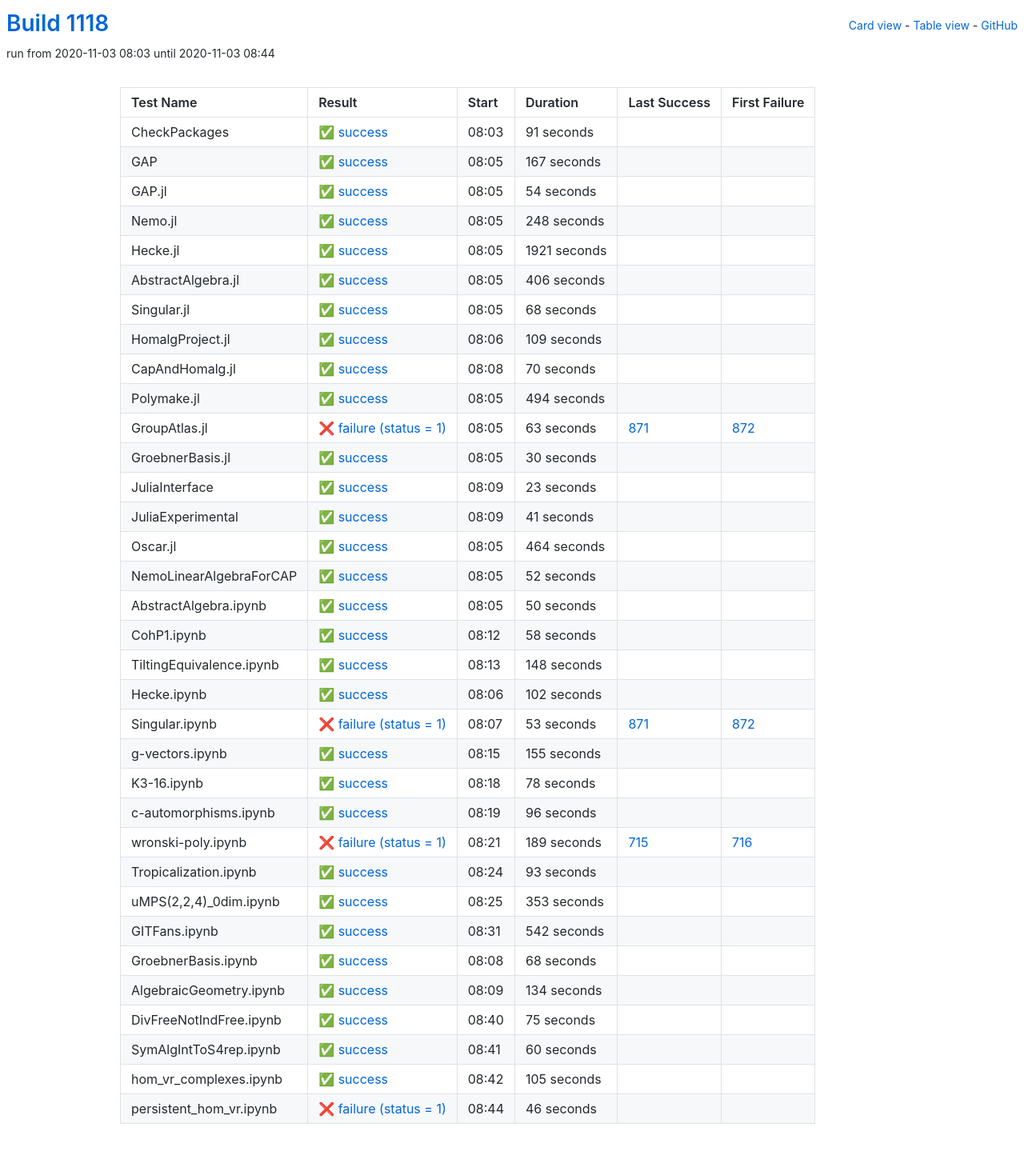
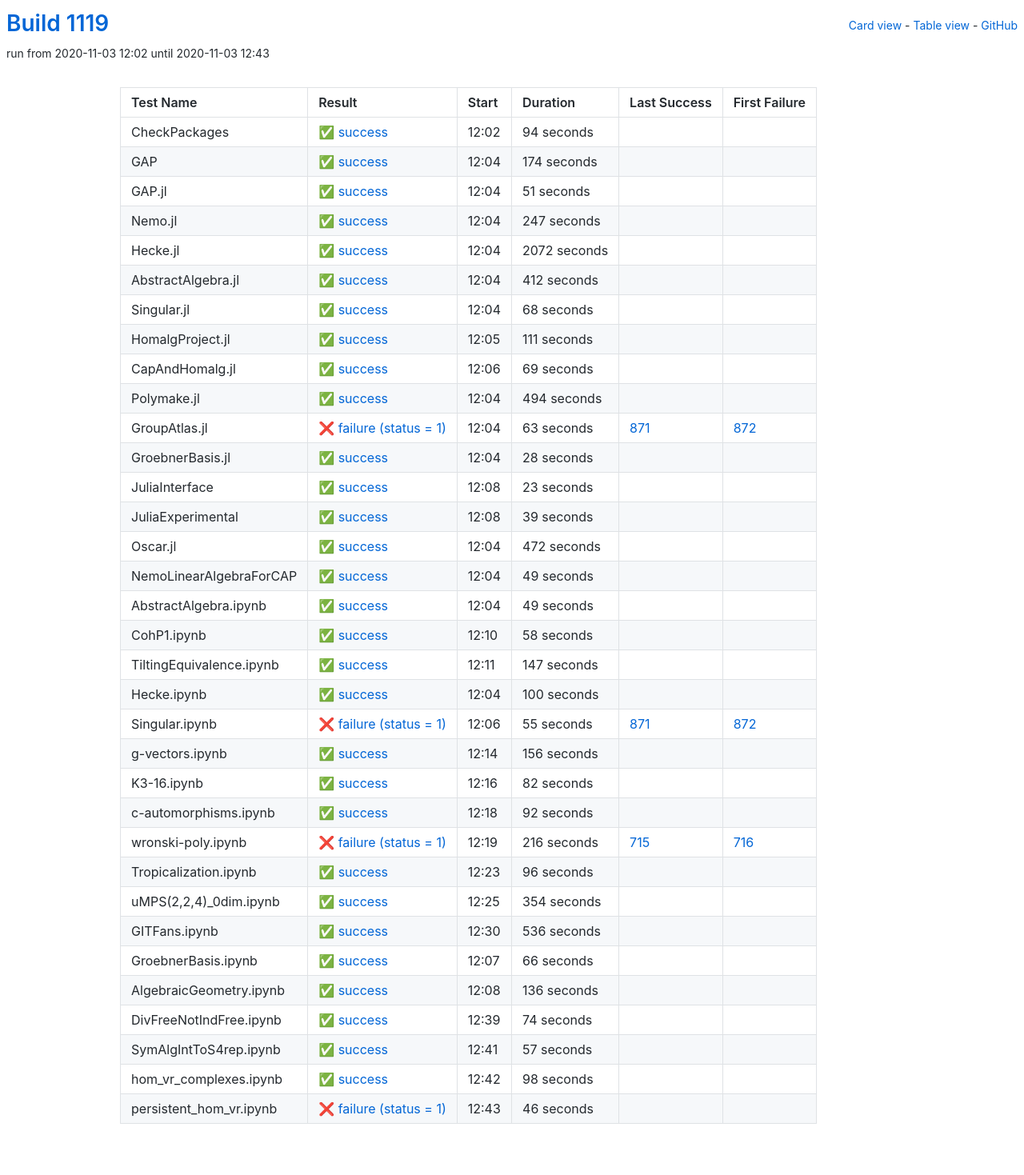
Before and after one commit to oscar-system/oscar-ci-status-stable, a Jekyll site: the page built from table.html, in a window 1280 px wide. Shown: the whole page at 80% size. Built offline with Jekyll 4.4.1, drawn with Linux system fonts in a browser that asks for light colours.

Commit message:
Build #1119

```diff
--- a/_data/ci.yml
+++ b/_data/ci.yml
@@ -1,6 +1,6 @@
 ---
-build: 1118
-build_url: https://oscarci.mathematik.uni-kl.de/job/oscar-stable/1118/
+build: 1119
+build_url: https://oscarci.mathematik.uni-kl.de/job/oscar-stable/1119/
 job: oscar-stable
 organization: oscar-system
 repo: oscar-ci-status-stable
@@ -8,80 +8,80 @@ repourl: https://github.com/oscar-system/oscar-ci-status-stable
 tests:
 - name: CheckPackages
   id: checkpackages
-  log: https://oscarci.mathematik.uni-kl.de/job/oscar-stable/1118/artifact/logs/build-1118/CheckPackages.log
-  start: 2020-11-03 08:03
+  log: https://oscarci.mathematik.uni-kl.de/job/oscar-stable/1119/artifact/logs/build-1119/CheckPackages.log
+  start: 2020-11-03 12:02
   success: true
   exitcode: 0
   status: success
-  duration: 91
+  duration: 94
   last_success: false
   last_success_url:
   first_failure: false
   first_failure_url:
 - name: GAP
   id: gap
-  log: https://oscarci.mathematik.uni-kl.de/job/oscar-stable/1118/artifact/logs/build-1118/GAP.log
-  start: 2020-11-03 08:05
+  log: https://oscarci.mathematik.uni-kl.de/job/oscar-stable/1119/artifact/logs/build-1119/GAP.log
+  start: 2020-11-03 12:04
   success: true
   exitcode: 0
   status: success
-  duration: 167
+  duration: 174
   last_success: false
   last_success_url:
   first_failure: false
   first_failure_url:
 - name: GAP.jl
   id: gap-jl
-  log: https://oscarci.mathematik.uni-kl.de/job/oscar-stable/1118/artifact/logs/build-1118/GAP.jl.log
-  start: 2020-11-03 08:05
+  log: https://oscarci.mathematik.uni-kl.de/job/oscar-stable/1119/artifact/logs/build-1119/GAP.jl.log
+  start: 2020-11-03 12:04
   success: true
   exitcode: 0
   status: success
-  duration: 54
+  duration: 51
   last_success: false
   last_success_url:
   first_failure: false
   first_failure_url:
 - name: Nemo.jl
   id: nemo-jl
-  log: https://oscarci.mathematik.uni-kl.de/job/oscar-stable/1118/artifact/logs/build-1118/Nemo.jl.log
-  start: 2020-11-03 08:05
+  log: https://oscarci.mathematik.uni-kl.de/job/oscar-stable/1119/artifact/logs/build-1119/Nemo.jl.log
+  start: 2020-11-03 12:04
   success: true
   exitcode: 0
   status: success
-  duration: 248
+  duration: 247
   last_success: false
   last_success_url:
   first_failure: false
   first_failure_url:
 - name: Hecke.jl
   id: hecke-jl
-  log: https://oscarci.mathematik.uni-kl.de/job/oscar-stable/1118/artifact/logs/build-1118/Hecke.jl.log
-  start: 2020-11-03 08:05
+  log: https://oscarci.mathematik.uni-kl.de/job/oscar-stable/1119/artifact/logs/build-1119/Hecke.jl.log
+  start: 2020-11-03 12:04
   success: true
   exitcode: 0
   status: success
-  duration: 1921
+  duration: 2072
   last_success: false
   last_success_url:
   first_failure: false
   first_failure_url:
 - name: AbstractAlgebra.jl
   id: abstractalgebra-jl
-  log: https://oscarci.mathematik.uni-kl.de/job/oscar-stable/1118/artifact/logs/build-1118/AbstractAlgebra.jl.log
-  start: 2020-11-03 08:05
+  log: https://oscarci.mathematik.uni-kl.de/job/oscar-stable/1119/artifact/logs/build-1119/AbstractAlgebra.jl.log
+  start: 2020-11-03 12:04
   success: true
   exitcode: 0
   status: success
-  duration: 406
+  duration: 412
   last_success: false
   last_success_url:
   first_failure: false
   first_failure_url:
 - name: Singular.jl
   id: singular-jl
-  log: https://oscarci.mathematik.uni-kl.de/job/oscar-stable/1118/artifact/logs/build-1118/Singular.jl.log
-  start: 2020-11-03 08:05
+  log: https://oscarci.mathematik.uni-kl.de/job/oscar-stable/1119/artifact/logs/build-1119/Singular.jl.log
+  start: 2020-11-03 12:04
   success: true
   exitcode: 0
   status: success
@@ -92,32 +92,32 @@ tests:
   first_failure_url:
 - name: HomalgProject.jl
   id: homalgproject-jl
-  log: https://oscarci.mathematik.uni-kl.de/job/oscar-stable/1118/artifact/logs/build-1118/HomalgProject.jl.log
-  start: 2020-11-03 08:06
+  log: https://oscarci.mathematik.uni-kl.de/job/oscar-stable/1119/artifact/logs/build-1119/HomalgProject.jl.log
+  start: 2020-11-03 12:05
   success: true
   exitcode: 0
   status: success
-  duration: 109
+  duration: 111
   last_success: false
   last_success_url:
   first_failure: false
   first_failure_url:
 - name: CapAndHomalg.jl
   id: capandhomalg-jl
-  log: https://oscarci.mathematik.uni-kl.de/job/oscar-stable/1118/artifact/logs/build-1118/CapAndHomalg.jl.log
-  start: 2020-11-03 08:08
+  log: https://oscarci.mathematik.uni-kl.de/job/oscar-stable/1119/artifact/logs/build-1119/CapAndHomalg.jl.log
+  start: 2020-11-03 12:06
   success: true
   exitcode: 0
   status: success
-  duration: 70
+  duration: 69
   last_success: false
   last_success_url:
   first_failure: false
   first_failure_url:
 - name: Polymake.jl
   id: polymake-jl
-  log: https://oscarci.mathematik.uni-kl.de/job/oscar-stable/1118/artifact/logs/build-1118/Polymake.jl.log
-  start: 2020-11-03 08:05
+  log: https://oscarci.mathematik.uni-kl.de/job/oscar-stable/1119/artifact/logs/build-1119/Polymake.jl.log
+  start: 2020-11-03 12:04
   success: true
   exitcode: 0
   status: success
@@ -128,8 +128,8 @@ tests:
   first_failure_url:
 - name: GroupAtlas.jl
   id: groupatlas-jl
-  log: https://oscarci.mathematik.uni-kl.de/job/oscar-stable/1118/artifact/logs/build-1118/GroupAtlas.jl.log
-  start: 2020-11-03 08:05
+  log: https://oscarci.mathematik.uni-kl.de/job/oscar-stable/1119/artifact/logs/build-1119/GroupAtlas.jl.log
+  start: 2020-11-03 12:04
   success: false
   exitcode: 1
   status: failure
@@ -140,20 +140,20 @@ tests:
   first_failure_url: https://oscarci.mathematik.uni-kl.de/job/oscar-stable/872/
 - name: GroebnerBasis.jl
   id: groebnerbasis-jl
-  log: https://oscarci.mathematik.uni-kl.de/job/oscar-stable/1118/artifact/logs/build-1118/GroebnerBasis.jl.log
-  start: 2020-11-03 08:05
+  log: https://oscarci.mathematik.uni-kl.de/job/oscar-stable/1119/artifact/logs/build-1119/GroebnerBasis.jl.log
+  start: 2020-11-03 12:04
   success: true
   exitcode: 0
   status: success
-  duration: 30
+  duration: 28
   last_success: false
   last_success_url:
   first_failure: false
   first_failure_url:
 - name: JuliaInterface
   id: juliainterface
-  log: https://oscarci.mathematik.uni-kl.de/job/oscar-stable/1118/artifact/logs/build-1118/JuliaInterface.log
-  start: 2020-11-03 08:09
+  log: https://oscarci.mathematik.uni-kl.de/job/oscar-stable/1119/artifact/logs/build-1119/JuliaInterface.log
+  start: 2020-11-03 12:08
   success: true
   exitcode: 0
   status: success
@@ -164,56 +164,56 @@ tests:
   first_failure_url:
 - name: JuliaExperimental
   id: juliaexperimental
-  log: https://oscarci.mathematik.uni-kl.de/job/oscar-stable/1118/artifact/logs/build-1118/JuliaExperimental.log
-  start: 2020-11-03 08:09
+  log: https://oscarci.mathematik.uni-kl.de/job/oscar-stable/1119/artifact/logs/build-1119/JuliaExperimental.log
+  start: 2020-11-03 12:08
   success: true
   exitcode: 0
   status: success
-  duration: 41
+  duration: 39
   last_success: false
   last_success_url:
   first_failure: false
   first_failure_url:
 - name: Oscar.jl
   id: oscar-jl
-  log: https://oscarci.mathematik.uni-kl.de/job/oscar-stable/1118/artifact/logs/build-1118/Oscar.jl.log
-  start: 2020-11-03 08:05
+  log: https://oscarci.mathematik.uni-kl.de/job/oscar-stable/1119/artifact/logs/build-1119/Oscar.jl.log
+  start: 2020-11-03 12:04
   success: true
   exitcode: 0
   status: success
-  duration: 464
+  duration: 472
   last_success: false
   last_success_url:
   first_failure: false
   first_failure_url:
 - name: NemoLinearAlgebraForCAP
   id: nemolinearalgebraforcap
-  log: https://oscarci.mathematik.uni-kl.de/job/oscar-stable/1118/artifact/logs/build-1118/NemoLinearAlgebraForCAP.log
-  start: 2020-11-03 08:05
+  log: https://oscarci.mathematik.uni-kl.de/job/oscar-stable/1119/artifact/logs/build-1119/NemoLinearAlgebraForCAP.log
+  start: 2020-11-03 12:04
   success: true
   exitcode: 0
   status: success
-  duration: 52
+  duration: 49
   last_success: false
   last_success_url:
   first_failure: false
   first_failure_url:
 - name: AbstractAlgebra.ipynb
   id: abstractalgebra-ipynb
-  log: https://oscarci.mathematik.uni-kl.de/job/oscar-stable/1118/artifact/logs/build-1118/AbstractAlgebra.ipynb.log
-  start: 2020-11-03 08:05
+  log: https://oscarci.mathematik.uni-kl.de/job/oscar-stable/1119/artifact/logs/build-1119/AbstractAlgebra.ipynb.log
+  start: 2020-11-03 12:04
   success: true
   exitcode: 0
   status: success
-  duration: 50
+  duration: 49
   last_success: false
   last_success_url:
   first_failure: false
   first_failure_url:
 - name: CohP1.ipynb
   id: cohp1-ipynb
-  log: https://oscarci.mathematik.uni-kl.de/job/oscar-stable/1118/artifact/logs/build-1118/CohP1.ipynb.log
-  start: 2020-11-03 08:12
+  log: https://oscarci.mathematik.uni-kl.de/job/oscar-stable/1119/artifact/logs/build-1119/CohP1.ipynb.log
+  start: 2020-11-03 12:10
   success: true
   exitcode: 0
   status: success
@@ -224,68 +224,92 @@ tests:
   first_failure_url:
 - name: TiltingEquivalence.ipynb
   id: tiltingequivalence-ipynb
-  log: https://oscarci.mathematik.uni-kl.de/job/oscar-stable/1118/artifact/logs/build-1118/TiltingEquivalence.ipynb.log
-  start: 2020-11-03 08:13
+  log: https://oscarci.mathematik.uni-kl.de/job/oscar-stable/1119/artifact/logs/build-1119/TiltingEquivalence.ipynb.log
+  start: 2020-11-03 12:11
   success: true
   exitcode: 0
   status: success
-  duration: 148
+  duration: 147
   last_success: false
   last_success_url:
   first_failure: false
   first_failure_url:
 - name: Hecke.ipynb
   id: hecke-ipynb
-  log: https://oscarci.mathematik.uni-kl.de/job/oscar-stable/1118/artifact/logs/build-1118/Hecke.ipynb.log
-  start: 2020-11-03 08:06
+  log: https://oscarci.mathematik.uni-kl.de/job/oscar-stable/1119/artifact/logs/build-1119/Hecke.ipynb.log
+  start: 2020-11-03 12:04
   success: true
   exitcode: 0
   status: success
-  duration: 102
+  duration: 100
   last_success: false
   last_success_url:
   first_failure: false
   first_failure_url:
 - name: Singular.ipynb
   id: singular-ipynb
-  log: https://oscarci.mathematik.uni-kl.de/job/oscar-stable/1118/artifact/logs/build-1118/Singular.ipynb.log
-  start: 2020-11-03 08:07
+  log: https://oscarci.mathematik.uni-kl.de/job/oscar-stable/1119/artifact/logs/build-1119/Singular.ipynb.log
+  start: 2020-11-03 12:06
   success: false
   exitcode: 1
   status: failure
-  duration: 53
+  duration: 55
   last_success: 871
   last_success_url: https://oscarci.mathematik.uni-kl.de/job/oscar-stable/871/
   first_failure: 872
   first_failure_url: https://oscarci.mathematik.uni-kl.de/job/oscar-stable/872/
 - name: g-vectors.ipynb
   id: g-vectors-ipynb
-  log: https://oscarci.mathematik.uni-kl.de/job/oscar-stable/1118/artifact/logs/build-1118/g-vectors.ipynb.log
-  start: 2020-11-03 08:15
+  log: https://oscarci.mathematik.uni-kl.de/job/oscar-stable/1119/artifact/logs/build-1119/g-vectors.ipynb.log
+  start: 2020-11-03 12:14
   success: true
   exitcode: 0
   status: success
-  duration: 155
+  duration: 156
   last_success: false
   last_success_url:
   first_failure: false
   first_failure_url:
 - name: K3-16.ipynb
   id: k3-16-ipynb
-  log: https://oscarci.mathematik.uni-kl.de/job/oscar-stable/1118/artifact/logs/build-1118/K3-16.ipynb.log
-  start: 2020-11-03 08:18
+  log: https://oscarci.mathematik.uni-kl.de/job/oscar-stable/1119/artifact/logs/build-1119/K3-16.ipynb.log
+  start: 2020-11-03 12:16
   success: true
   exitcode: 0
   status: success
-  duration: 78
+  duration: 82
   last_success: false
   last_success_url:
   first_failure: false
   first_failure_url:
 - name: c-automorphisms.ipynb
   id: c-automorphisms-ipynb
-  log: https://oscarci.mathematik.uni-kl.de/job/oscar-stable/1118/artifact/logs/build-1118/c-automorphisms.ipynb.log
-  start: 2020-11-03 08:19
+  log: https://oscarci.mathematik.uni-kl.de/job/oscar-stable/1119/artifact/logs/build-1119/c-automorphisms.ipynb.log
+  start: 2020-11-03 12:18
+  success: true
+  exitcode: 0
+  status: success
+  duration: 92
+  last_success: false
+  last_success_url:
+  first_failure: false
+  first_failure_url:
+- name: wronski-poly.ipynb
+  id: wronski-poly-ipynb
+  log: https://oscarci.mathematik.uni-kl.de/job/oscar-stable/1119/artifact/logs/build-1119/wronski-poly.ipynb.log
+  start: 2020-11-03 12:19
+  success: false
+  exitcode: 1
+  status: failure
+  duration: 216
+  last_success: 715
+  last_success_url: https://oscarci.mathematik.uni-kl.de/job/oscar-stable/715/
+  first_failure: 716
+  first_failure_url: https://oscarci.mathematik.uni-kl.de/job/oscar-stable/716/
+- name: Tropicalization.ipynb
+  id: tropicalization-ipynb
+  log: https://oscarci.mathematik.uni-kl.de/job/oscar-stable/1119/artifact/logs/build-1119/Tropicalization.ipynb.log
+  start: 2020-11-03 12:23
   success: true
   exitcode: 0
   status: success
@@ -294,118 +318,94 @@ tests:
   last_success_url:
   first_failure: false
   first_failure_url:
-- name: wronski-poly.ipynb
-  id: wronski-poly-ipynb
-  log: https://oscarci.mathematik.uni-kl.de/job/oscar-stable/1118/artifact/logs/build-1118/wronski-poly.ipynb.log
-  start: 2020-11-03 08:21
-  success: false
-  exitcode: 1
-  status: failure
-  duration: 189
-  last_success: 715
-  last_success_url: https://oscarci.mathematik.uni-kl.de/job/oscar-stable/715/
-  first_failure: 716
-  first_failure_url: https://oscarci.mathematik.uni-kl.de/job/oscar-stable/716/
-- name: Tropicalization.ipynb
-  id: tropicalization-ipynb
-  log: https://oscarci.mathematik.uni-kl.de/job/oscar-stable/1118/artifact/logs/build-1118/Tropicalization.ipynb.log
-  start: 2020-11-03 08:24
+- name: uMPS(2,2,4)_0dim.ipynb
+  id: umps-2-2-4-0dim-ipynb
+  log: https://oscarci.mathematik.uni-kl.de/job/oscar-stable/1119/artifact/logs/build-1119/uMPS-2-2-4-_0dim.ipynb.log
+  start: 2020-11-03 12:25
   success: true
   exitcode: 0
   status: success
-  duration: 93
-  last_success: false
-  last_success_url:
-  first_failure: false
-  first_failure_url:
-- name: uMPS(2,2,4)_0dim.ipynb
-  id: umps-2-2-4-0dim-ipynb
-  log: https://oscarci.mathematik.uni-kl.de/job/oscar-stable/1118/artifact/logs/build-1118/uMPS-2-2-4-_0dim.ipynb.log
-  start: 2020-11-03 08:25
-  success: true
-  exitcode: 0
-  status: success
-  duration: 353
+  duration: 354
   last_success: false
   last_success_url:
   first_failure: false
   first_failure_url:
 - name: GITFans.ipynb
   id: gitfans-ipynb
-  log: https://oscarci.mathematik.uni-kl.de/job/oscar-stable/1118/artifact/logs/build-1118/GITFans.ipynb.log
-  start: 2020-11-03 08:31
+  log: https://oscarci.mathematik.uni-kl.de/job/oscar-stable/1119/artifact/logs/build-1119/GITFans.ipynb.log
+  start: 2020-11-03 12:30
   success: true
   exitcode: 0
   status: success
-  duration: 542
+  duration: 536
   last_success: false
   last_success_url:
   first_failure: false
   first_failure_url:
 - name: GroebnerBasis.ipynb
   id: groebnerbasis-ipynb
-  log: https://oscarci.mathematik.uni-kl.de/job/oscar-stable/1118/artifact/logs/build-1118/GroebnerBasis.ipynb.log
-  start: 2020-11-03 08:08
+  log: https://oscarci.mathematik.uni-kl.de/job/oscar-stable/1119/artifact/logs/build-1119/GroebnerBasis.ipynb.log
+  start: 2020-11-03 12:07
   success: true
   exitcode: 0
   status: success
-  duration: 68
+  duration: 66
   last_success: false
   last_success_url:
   first_failure: false
   first_failure_url:
 - name: AlgebraicGeometry.ipynb
   id: algebraicgeometry-ipynb
-  log: https://oscarci.mathematik.uni-kl.de/job/oscar-stable/1118/artifact/logs/build-1118/AlgebraicGeometry.ipynb.log
-  start: 2020-11-03 08:09
+  log: https://oscarci.mathematik.uni-kl.de/job/oscar-stable/1119/artifact/logs/build-1119/AlgebraicGeometry.ipynb.log
+  start: 2020-11-03 12:08
   success: true
   exitcode: 0
   status: success
-  duration: 134
+  duration: 136
   last_success: false
   last_success_url:
   first_failure: false
   first_failure_url:
 - name: DivFreeNotIndFree.ipynb
   id: divfreenotindfree-ipynb
-  log: https://oscarci.mathematik.uni-kl.de/job/oscar-stable/1118/artifact/logs/build-1118/DivFreeNotIndFree.ipynb.log
-  start: 2020-11-03 08:40
+  log: https://oscarci.mathematik.uni-kl.de/job/oscar-stable/1119/artifact/logs/build-1119/DivFreeNotIndFree.ipynb.log
+  start: 2020-11-03 12:39
   success: true
   exitcode: 0
   status: success
-  duration: 75
+  duration: 74
   last_success: false
   last_success_url:
   first_failure: false
   first_failure_url:
 - name: SymAlgIntToS4rep.ipynb
   id: symalginttos4rep-ipynb
-  log: https://oscarci.mathematik.uni-kl.de/job/oscar-stable/1118/artifact/logs/build-1118/SymAlgIntToS4rep.ipynb.log
-  start: 2020-11-03 08:41
+  log: https://oscarci.mathematik.uni-kl.de/job/oscar-stable/1119/artifact/logs/build-1119/SymAlgIntToS4rep.ipynb.log
+  start: 2020-11-03 12:41
   success: true
   exitcode: 0
   status: success
-  duration: 60
+  duration: 57
   last_success: false
   last_success_url:
   first_failure: false
   first_failure_url:
 - name: hom_vr_complexes.ipynb
   id: hom-vr-complexes-ipynb
-  log: https://oscarci.mathematik.uni-kl.de/job/oscar-stable/1118/artifact/logs/build-1118/hom_vr_complexes.ipynb.log
-  start: 2020-11-03 08:42
+  log: https://oscarci.mathematik.uni-kl.de/job/oscar-stable/1119/artifact/logs/build-1119/hom_vr_complexes.ipynb.log
+  start: 2020-11-03 12:42
   success: true
   exitcode: 0
   status: success
-  duration: 105
+  duration: 98
   last_success: false
   last_success_url:
   first_failure: false
   first_failure_url:
 - name: persistent_hom_vr.ipynb
   id: persistent-hom-vr-ipynb
-  log: https://oscarci.mathematik.uni-kl.de/job/oscar-stable/1118/artifact/logs/build-1118/persistent_hom_vr.ipynb.log
-  start: 2020-11-03 08:44
+  log: https://oscarci.mathematik.uni-kl.de/job/oscar-stable/1119/artifact/logs/build-1119/persistent_hom_vr.ipynb.log
+  start: 2020-11-03 12:43
   success: false
   exitcode: 1
   status: failure
```
Also changed, not shown: README.md.
